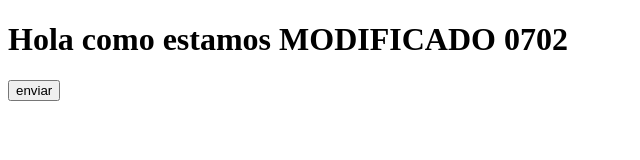
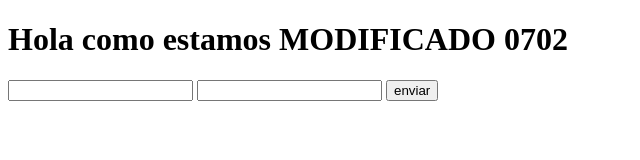
Before and after one commit to BeymarVargas3/hello-world-git, a plain HTML site: page index.html in a window 1280 px wide. Shown: the whole page, without its empty margins (0-640 px from the left). Drawn offline with Linux system fonts and the light colour scheme.

Commit message:
add first y lastname

```diff
--- a/index.html
+++ b/index.html
@@ -8,6 +8,8 @@
 <body>
     <h1> Hola como estamos MODIFICADO 0702</h1>
     <form action="#" method="get">
+        <input type="text" name="firstname" id="firstname">
+        <input type="text" name="lastname" id="lastname">
         <input type="button" value="enviar">
     </form>
 </body>
```
